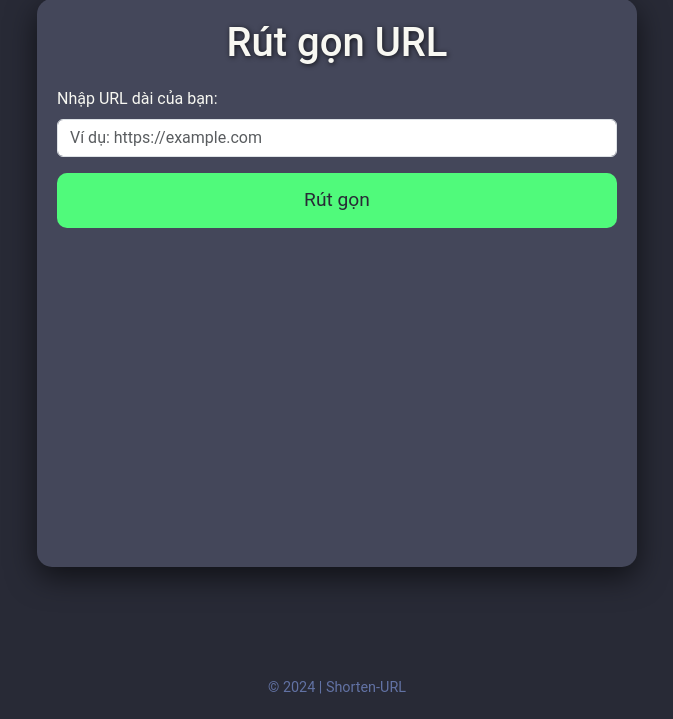
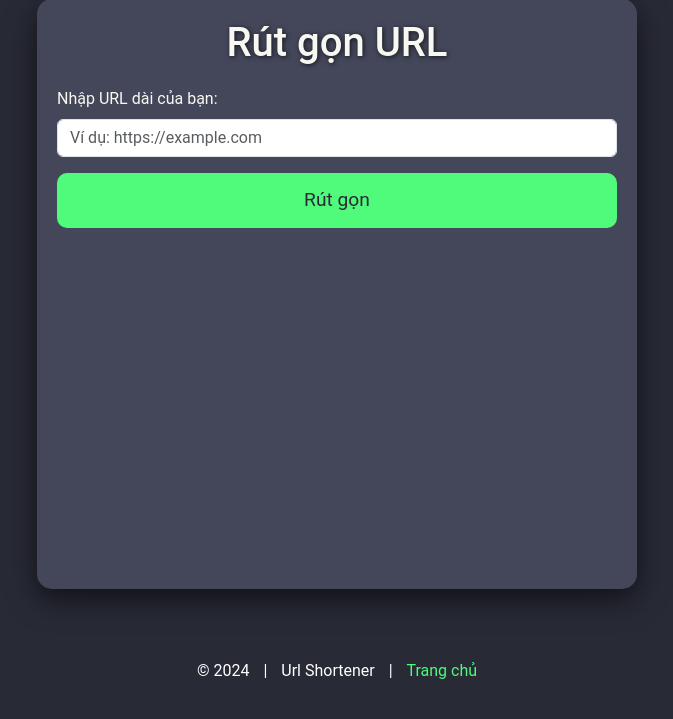
Before and after one commit to tanbaycu/tanbaycu-website, a Flask app: page /shorten-link in a window 1280 px wide. Shown: the part 81-800 px from the top of the page, without its empty margins (303-976 px from the left). Run offline with Flask 3, Linux system fonts and the light colour scheme; parts of the project's set-up code (start-up, migrations or seed data) failed here and were passed over.

Commit message:
hello world2

```diff
--- a/templates/shorten_link.html
+++ b/templates/shorten_link.html
@@ -88,14 +88,46 @@
       text-align: center;
     }
 
-    .footer {
-      text-align: center;
-      margin-top: 40px;
-      color: #6272a4;
-      font-size: 0.9em;
+    footer {
+      margin-top: auto;
+      /* Đẩy footer xuống dưới cùng */
       padding: 20px 0;
-      /* Khoảng đệm cho footer */
+      /* Padding trên và dưới */
+      font-size: 1rem;
+      /* Kích thước chữ */
+      display: flex;
+      /* Sử dụng flexbox */
+      justify-content: center;
+      /* Căn giữa nội dung trong footer */
+      align-items: center;
+      /* Căn giữa theo chiều dọc */
+      background-color: transparent;
+      /* Nền trong suốt, không cần phông nền */
+      color: #ffffff;
+      /* Màu chữ sáng */
     }
+
+    footer a {
+      color: #50fa7b;
+      /* Màu chữ liên kết trong footer */
+      text-decoration: none;
+      /* Không gạch chân */
+      transition: color 0.3s;
+      /* Hiệu ứng chuyển màu */
+      margin: 0 10px;
+      /* Khoảng cách giữa các liên kết */
+    }
+
+    footer a:hover {
+      color: #ffffff;
+      /* Màu chữ khi hover */
+    }
+
+    footer span {
+      margin: 0 10px;
+      /* Khoảng cách giữa các phần tử */
+    }
+
 
     .home-button-container {
       text-align: center;
@@ -199,9 +231,14 @@
     {% endif %} {% endwith %}
   </div>
 
-  <footer class="footer">
-    <div>© 2024 | Shorten-URL</div>
+  <footer>
+    <p>
+      <span>© 2024</span> |
+      <span>Url Shortener</span> |
+      <a href="{{ url_for('homepage') }}">Trang chủ</a>
+    </p>
   </footer>
+
 
   <script>
     document.getElementById("title").onclick = function () {
```
